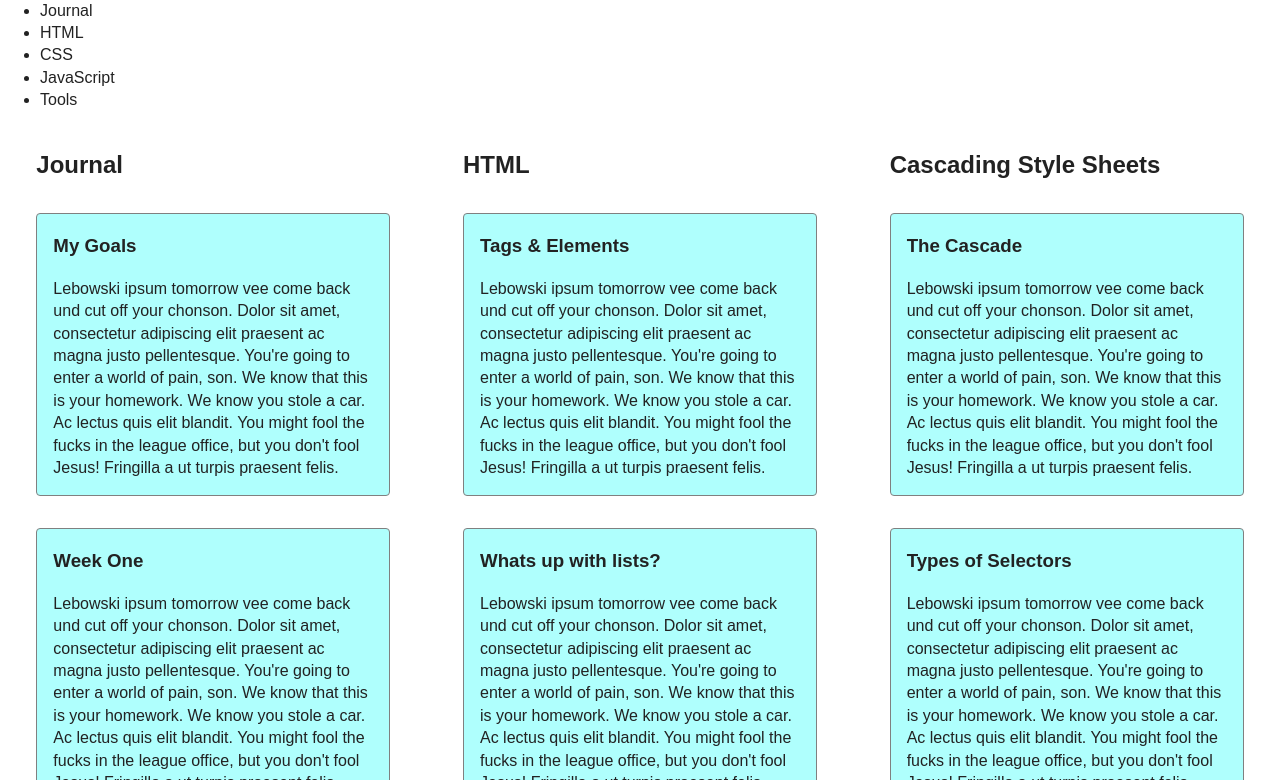
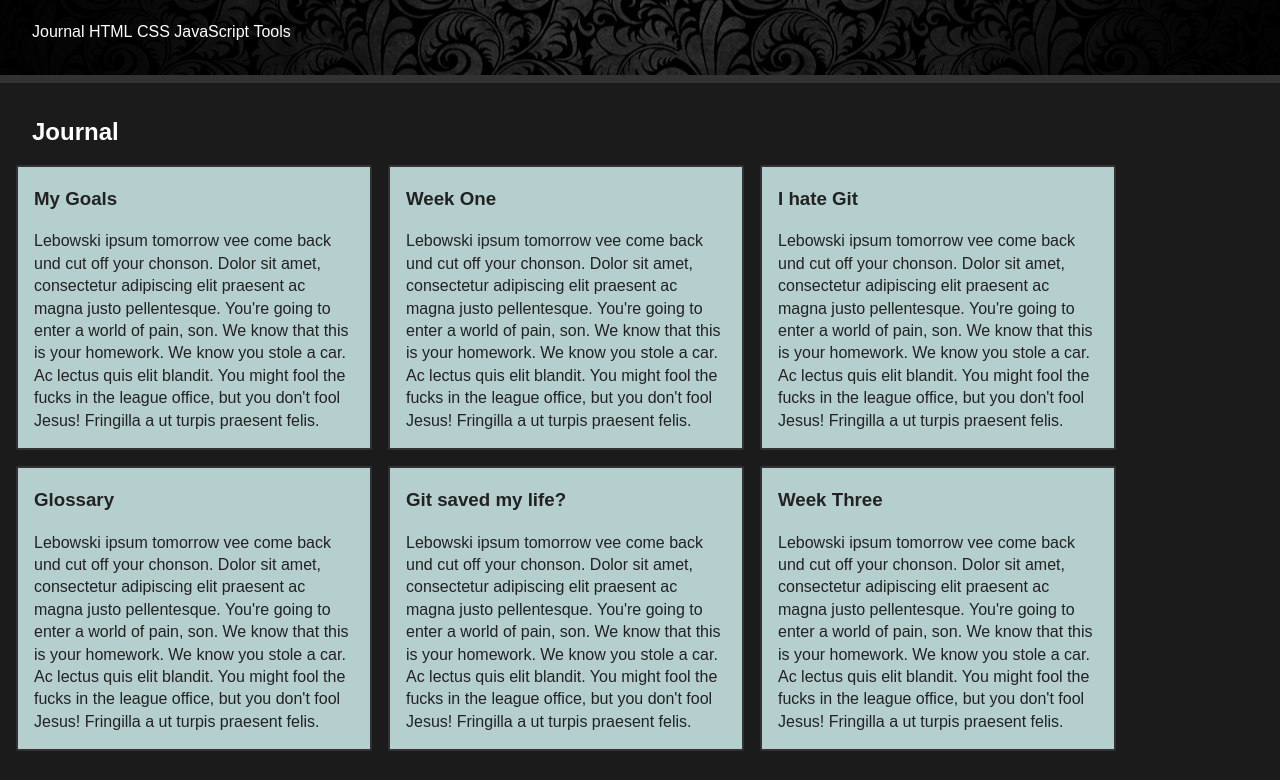
Before and after one commit to puntins/webdev-notebook, a plain HTML site: page index.html in a window 1280 px wide. Shown: the part 88-868 px from the top of the page. Drawn offline with nearby package versions, Linux system fonts and the light colour scheme.

Commit message:
flexBox working as is header image

```diff
--- a/css/main.css
+++ b/css/main.css
@@ -95,23 +95,56 @@ textarea {
    Author's custom styles
    ========================================================================== */
 
+body {
+  background-color: #1b1b1b;
+}
+
+header {
+  background-image: url(../img/black-01.jpg);
+  background-repeat: no-repeat;
+  background-size: cover;
+  background-position: center center;
+  border-bottom: 0.5rem solid #323232;
+  padding-bottom:2rem;
+}
+
+h1 {
+  margin: 0 0 2rem 2rem;
+  padding-top: 2rem;
+  color: #fff;
+}
+
+nav ul {
+  list-style: none;
+  margin: 0 2rem;
+  padding: 0;
+  color: #fff;
+}
+
+nav li {
+  display: inline-block;
+}
+
+h2 {
+  margin: 2rem 0 0 2rem;
+  color: #fff;
+}
+
 article {
-     border: 1px solid gray;
-     border-radius: 4px;
-     /*background: #ffdfaf;*/
-     background: #affffd;
+ border: 2px solid #323232;
+ border-radius: 2px;
+ background: #b5cfce;
  width: 20rem;
  padding: 0 1rem 0 1rem;
-     margin-top: 2rem;
-     margin-left: 0;
+ margin-top: 1rem;
+ margin-left: 1rem;
 }
 
 .flexContainer {
  display: flex;
-     flex-direction: row;
-     flex-flow: row wrap;
-     align-items: baseline;
-     justify-content: space-around;
+ flex-wrap: wrap;
+ align-items:stretch;;
+ justify-content: flex-start;
 }
 
 
--- a/index.html
+++ b/index.html
@@ -24,6 +24,7 @@
         <header>
           <h1 class="mainHeader">Getting my head around Web Development</h1>
 
+          <nav>
             <ul>
               <li>Journal</li>
               <li>HTML</li>
@@ -31,11 +32,13 @@
               <li>JavaScript</li>
               <li>Tools</li>
             </ul>
+          </nav>
 
         </header>
-        <div class="flexContainer">
+
         <section>
           <h2>Journal</h2>
+            <div class="flexContainer">
               <article>
                 <h3>My Goals</h3>
                   <p>
@@ -77,10 +80,12 @@
                     Lebowski ipsum tomorrow vee come back und cut off your chonson. Dolor sit amet, consectetur adipiscing elit praesent ac magna justo pellentesque. You're going to enter a world of pain, son. We know that this is your homework. We know you stole a car. Ac lectus quis elit blandit. You might fool the fucks in the league office, but you don't fool Jesus! Fringilla a ut turpis praesent felis.
                   </p>
                 </article>
+              </div>
         </section>
 
         <section>
           <h2>HTML</h2>
+            <div class="flexContainer">
               <article>
                 <h3>Tags & Elements</h3>
                   <p>
@@ -94,10 +99,12 @@
                     Lebowski ipsum tomorrow vee come back und cut off your chonson. Dolor sit amet, consectetur adipiscing elit praesent ac magna justo pellentesque. You're going to enter a world of pain, son. We know that this is your homework. We know you stole a car. Ac lectus quis elit blandit. You might fool the fucks in the league office, but you don't fool Jesus! Fringilla a ut turpis praesent felis.
                   </p>
               </article>
+            </div>
         </section>
 
         <section>
           <h2>Cascading Style Sheets</h2>
+            <div class="flexContainer">
               <article>
                 <h3>The Cascade</h3>
                   <p>
@@ -125,10 +132,12 @@
                     Lebowski ipsum tomorrow vee come back und cut off your chonson. Dolor sit amet, consectetur adipiscing elit praesent ac magna justo pellentesque. You're going to enter a world of pain, son. We know that this is your homework. We know you stole a car. Ac lectus quis elit blandit. You might fool the fucks in the league office, but you don't fool Jesus! Fringilla a ut turpis praesent felis.
                   </p>
               </article>
+            </div>
         </section>
 
         <section>
           <h2>JavaScript & JQuery</h2>
+            <div class="flexContainer">
               <article>
                 <h3>Variables</h3>
                   <p>
@@ -163,10 +172,12 @@
                     Lebowski ipsum tomorrow vee come back und cut off your chonson. Dolor sit amet, consectetur adipiscing elit praesent ac magna justo pellentesque. You're going to enter a world of pain, son. We know that this is your homework. We know you stole a car. Ac lectus quis elit blandit. You might fool the fucks in the league office, but you don't fool Jesus! Fringilla a ut turpis praesent felis.
                   </p>
               </article>
+            </div>
         </section>
 
         <section>
           <h2>TOOLS</h2>
+            <div class="flexContainer">
               <article>
                 <h3>Command Line</h3>
                   <p>
@@ -180,9 +191,9 @@
                     Lebowski ipsum tomorrow vee come back und cut off your chonson. Dolor sit amet, consectetur adipiscing elit praesent ac magna justo pellentesque. You're going to enter a world of pain, son. We know that this is your homework. We know you stole a car. Ac lectus quis elit blandit. You might fool the fucks in the league office, but you don't fool Jesus! Fringilla a ut turpis praesent felis.
                   </p>
               </article>
+            </div>
         </section>
 
-      </div>
       <footer></footer>
 
         <script src="https://ajax.googleapis.com/ajax/libs/jquery/1.11.3/jquery.min.js"></script>
```
Also changed, not shown: img/black-01.jpg (added). Lines whose indentation alone changed are shown as unchanged.
